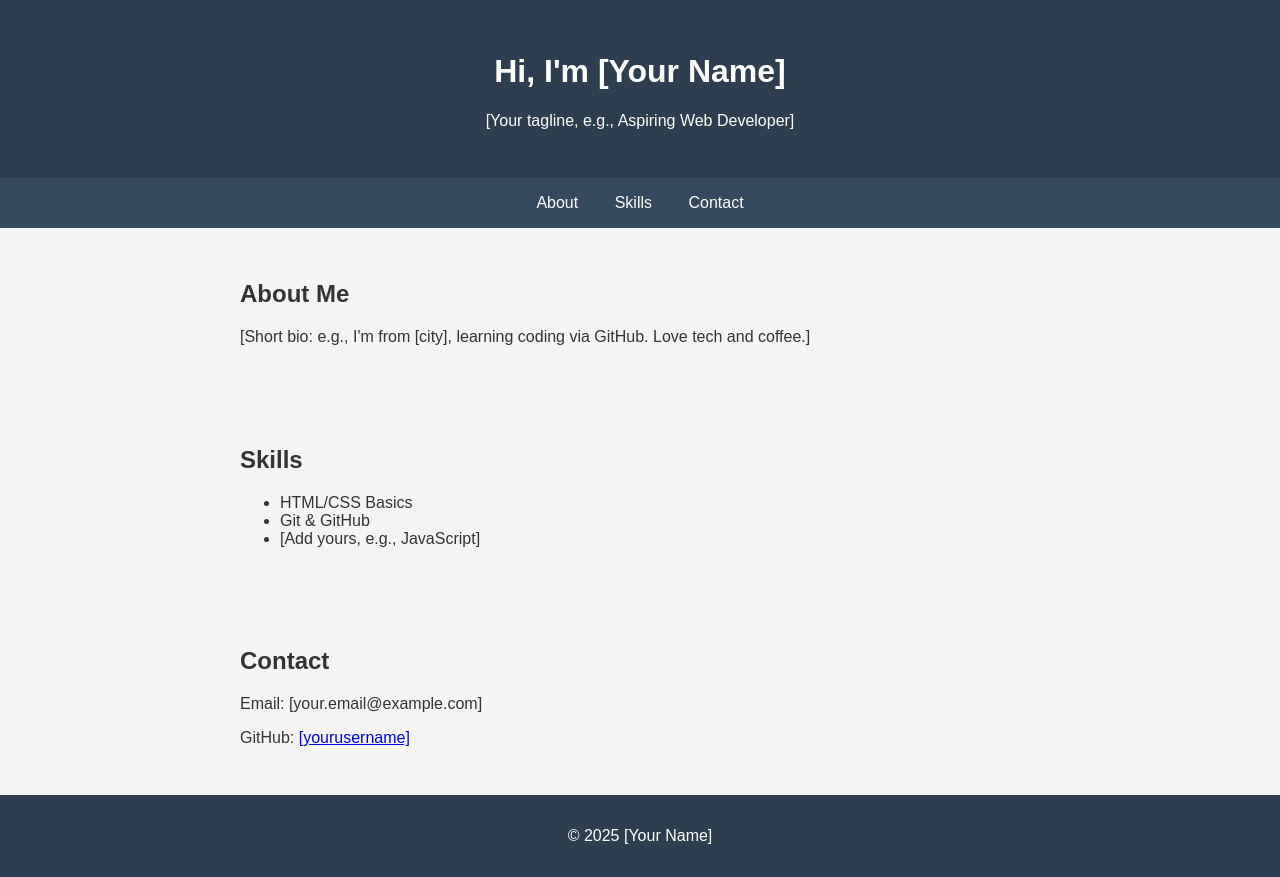
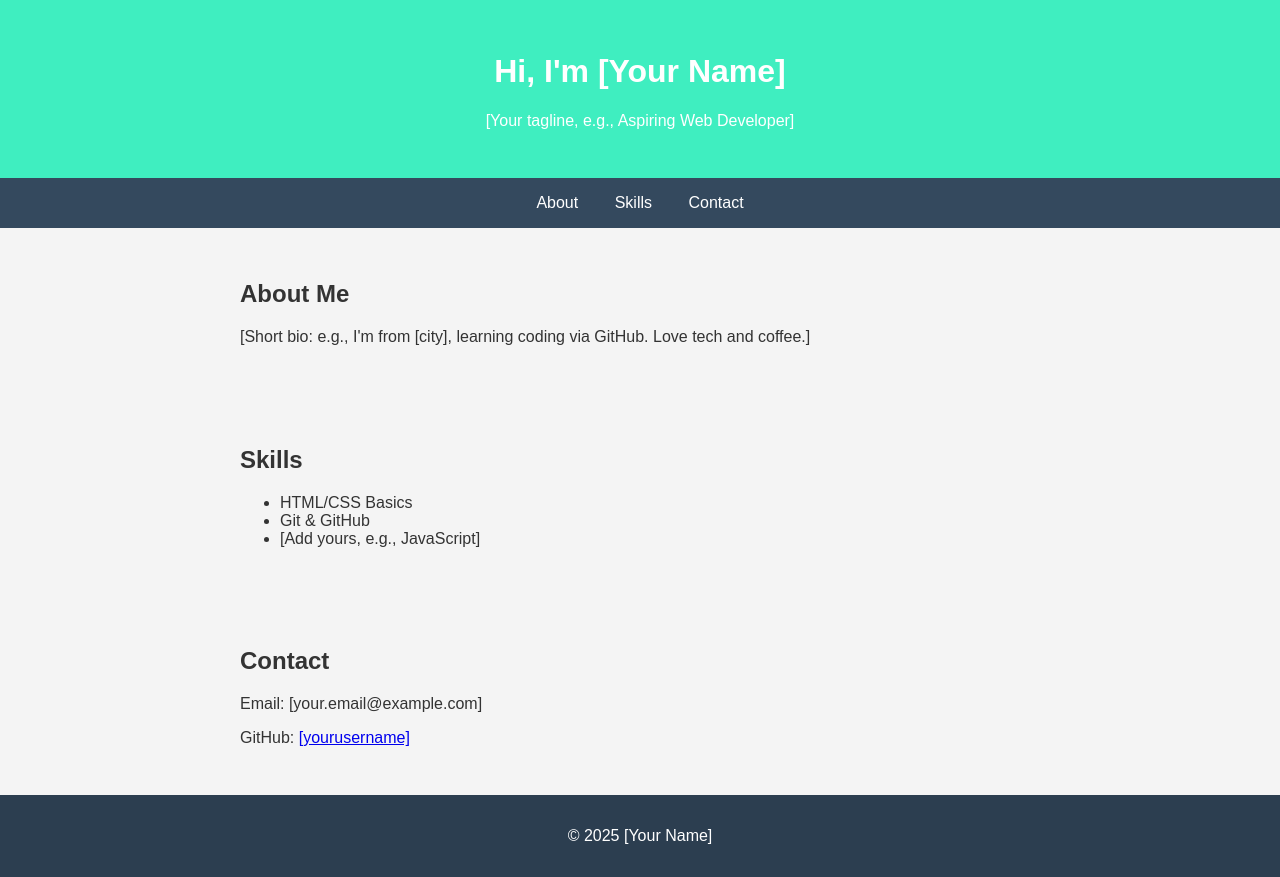
Before and after one commit to yared1357/yada-personal, a plain HTML site: page index.html in a window 1280 px wide. Drawn offline with Linux system fonts and the light colour scheme.

Commit message:
The second push

```diff
--- a/index.html
+++ b/index.html
@@ -6,7 +6,7 @@
     <title>[Your Name] - Personal Site</title>
     <style>
         body { font-family: Arial, sans-serif; margin: 0; padding: 0; background: #f4f4f4; color: #333; }
-        header { background: #2c3e50; color: white; text-align: center; padding: 2em; }
+        header { background: #3feec0; color: white; text-align: center; padding: 2em; }
         nav { background: #34495e; padding: 1em; text-align: center; }
         nav a { color: white; margin: 0 1em; text-decoration: none; }
         section { padding: 2em; max-width: 800px; margin: auto; }
```
